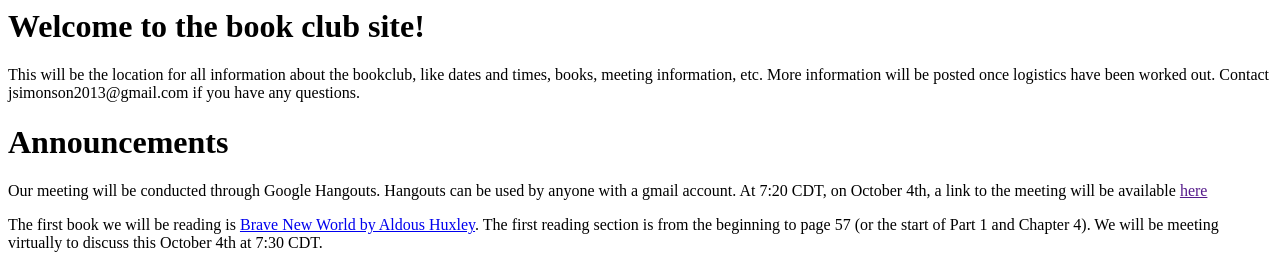
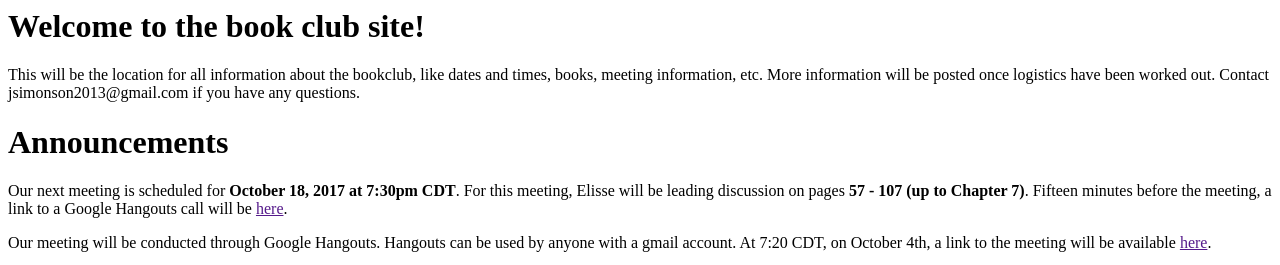
Before and after one commit to jsimonson2013/bookclub-site, a website: page html/bookclub.html in a window 1280 px wide. Shown: the top 265 px of the page. Drawn offline with Linux system fonts and the light colour scheme.

Commit message:
Added announcement about next meeting

```diff
--- a/html/bookclub.html
+++ b/html/bookclub.html
@@ -31,7 +31,8 @@
   <h1>Welcome to the book club site!</h1>
   <p>This will be the location for all information about the bookclub, like dates and times, books, meeting information, etc. More information will be posted once logistics have been worked out. Contact jsimonson2013@gmail.com if you have any questions.</p>
   <h1>Announcements</h1>
-    <p>Our meeting will be conducted through Google Hangouts. Hangouts can be used by anyone with a gmail account. At 7:20 CDT, on October 4th, a link to the meeting will be available <a href="">here</a></p>
+    <p>Our next meeting is scheduled for <b>October 18, 2017 at 7:30pm CDT</b>. For this meeting, Elisse will be leading discussion on pages <b>57 - 107 (up to Chapter 7)</b>. Fifteen minutes before the meeting, a link to a Google Hangouts call will be <a href="">here</a>.</p>
+    <p>Our meeting will be conducted through Google Hangouts. Hangouts can be used by anyone with a gmail account. At 7:20 CDT, on October 4th, a link to the meeting will be available <a href="">here</a>.</p>
     <p>The first book we will be reading is <a href="https://www.amazon.com/Brave-New-World-Aldous-Huxley/dp/0060850523/ref=sr_1_1?ie=UTF8&qid=1506169832&sr=8-1&keywords=brave+new+world">Brave New World by Aldous Huxley</a>. The first reading section is from the beginning to page 57 (or the start of Part 1 and Chapter 4). We will be meeting virtually to discuss this October 4th at 7:30 CDT.</p>
   <h1>Club Calender</h1>
   <iframe src="https://calendar.google.com/calendar/embed?src=8p3v2r56ecvp54ih4dn4ki06f0%40group.calendar.google.com&ctz=America/Los_Angeles" style="border: 0" width="75%" height="50%" frameborder="0" scrolling="no"></iframe>
```
